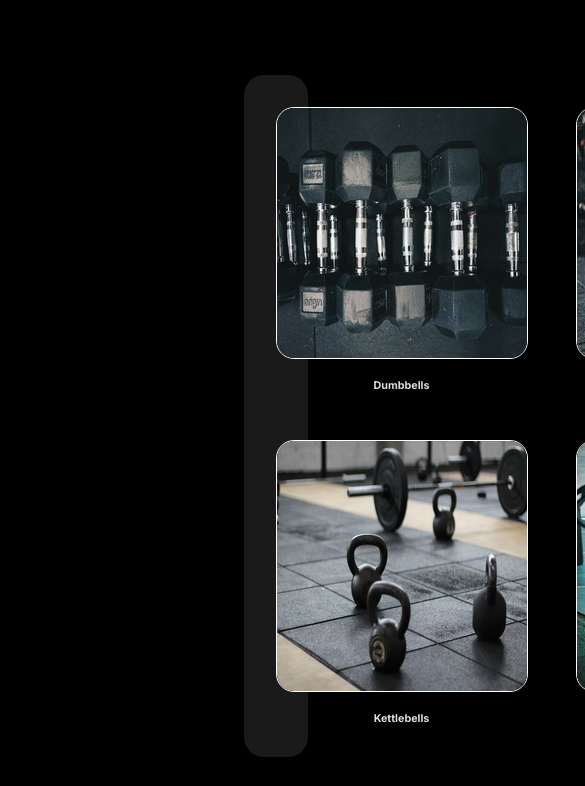
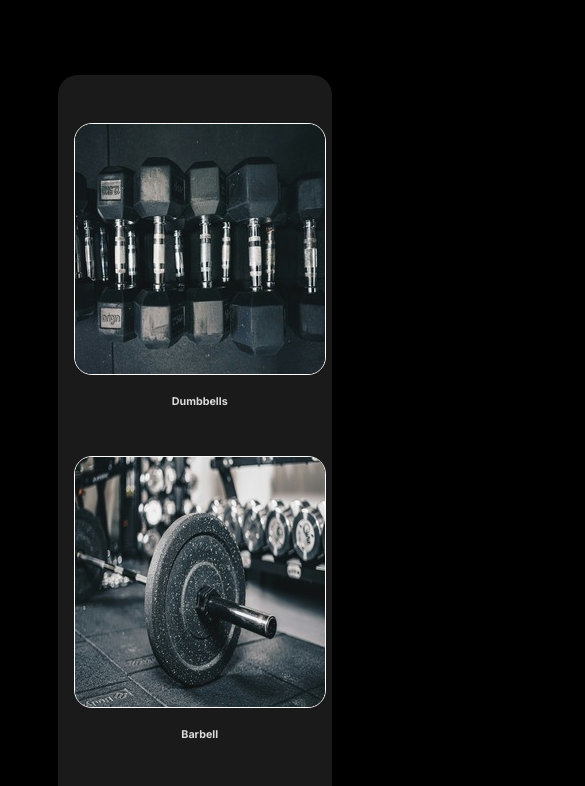
Before and after one commit to redwan09uk/Assignment-2, a plain HTML site: page index.html in a window 390 px wide. Shown: the part 4298-5084 px from the top of the page, 585 px wide, since content can reach past the window. Drawn offline with Linux system fonts and the light colour scheme.

Commit message:
added responsive for gym equipment section

```diff
--- a/styles/style.css
+++ b/styles/style.css
@@ -640,6 +640,16 @@ footer{
 
 }
 
+.gym-equipment-gallery{
+    grid-template-columns: repeat(1,1fr);
+    width: 60%;
+    margin: 0 auto;
+    padding :3rem;
+    padding-left: 1rem;
+
+
+}
+
 .footer-container{
     flex-direction: column;
     justify-content: left;
```
